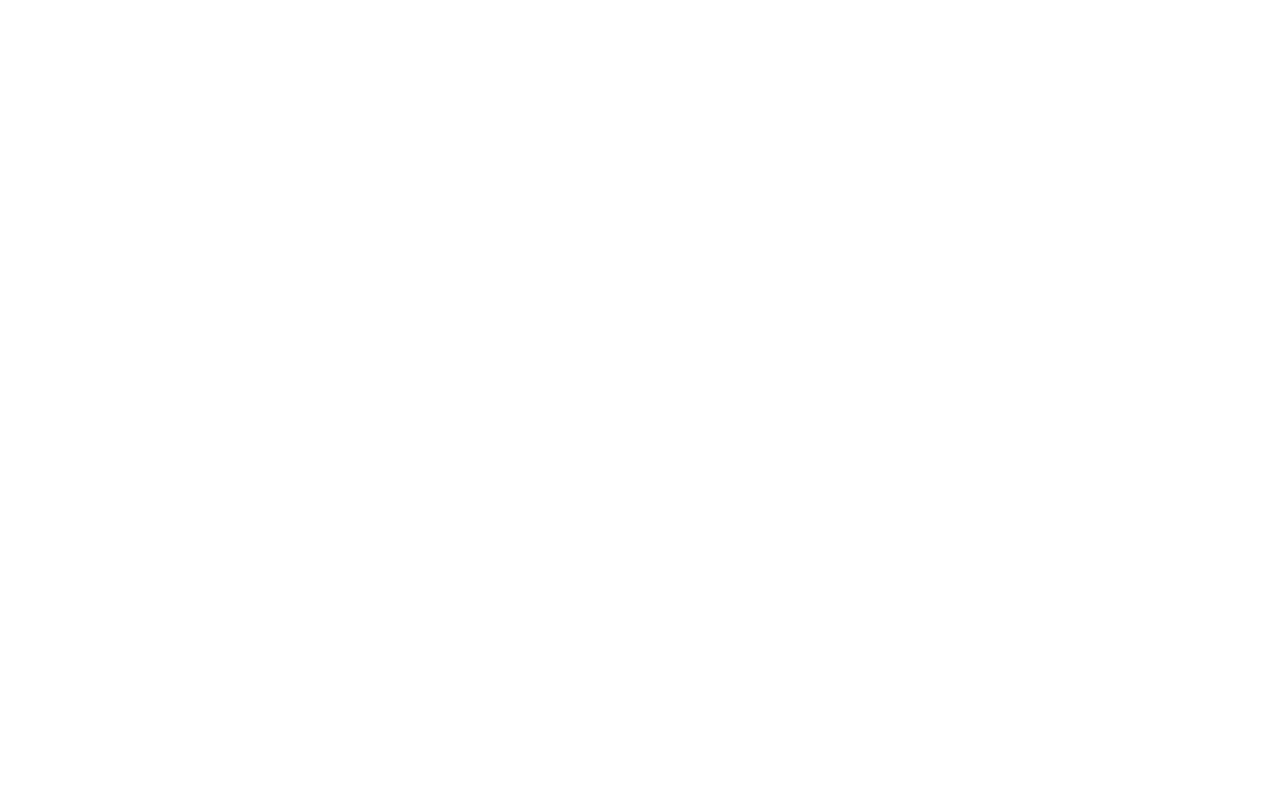
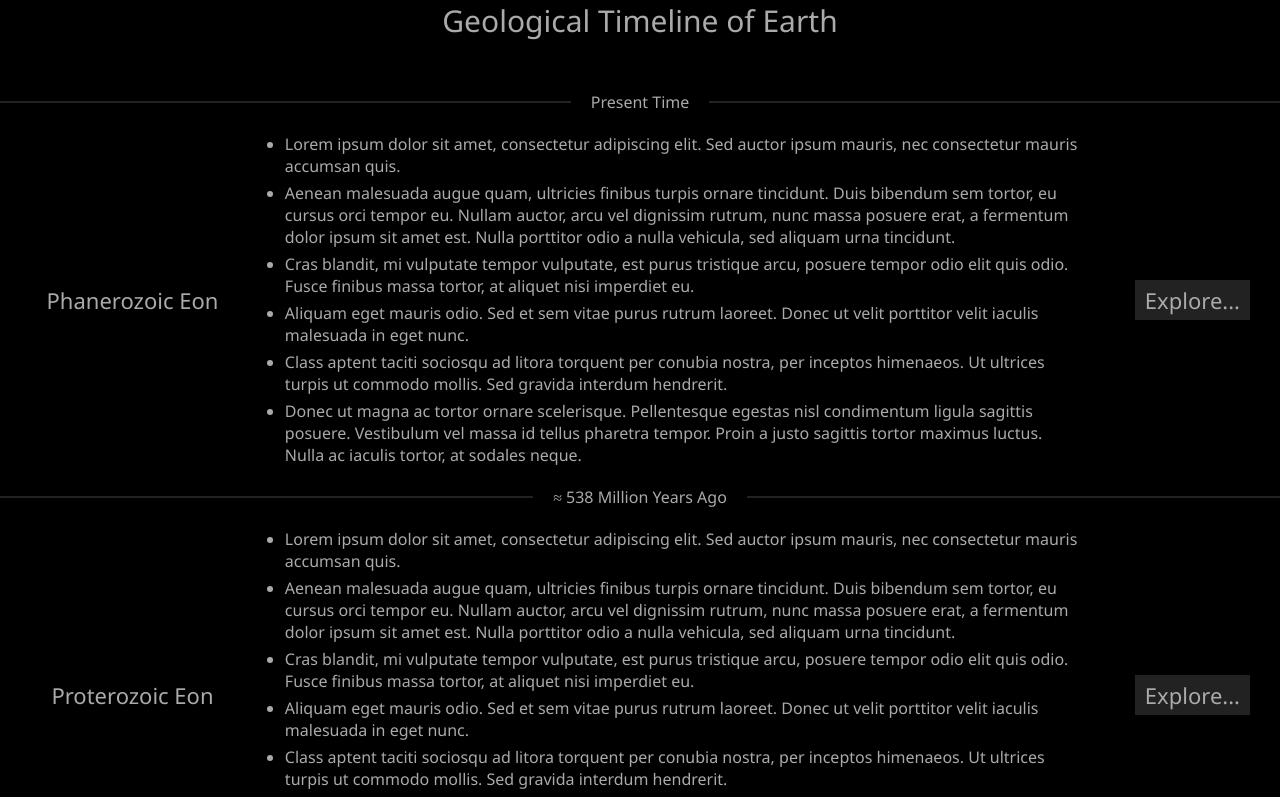
Before and after one commit to Offline2099/earth-app, an Angular app: page / in a window 1280 px wide. Shown: the top 797 px of the page. Built offline with nearby package versions, Linux system fonts and the light colour scheme.

Commit message:
Create base structure and layout

```diff
--- a/src/app/app.component.css
+++ b/src/app/app.component.css
@@ -0,0 +1,95 @@
+
+/* Header */
+
+.main-header {
+  display: flex;
+  flex-basis: 100%;
+  justify-content: center;
+  margin-bottom: 50px;
+  font-size: 30px;
+}
+
+
+/* Divvisions (Eons, Eras, Periods, Epochs) */
+
+.divisions-container {
+  display: flex;
+  flex: 1 1;
+  flex-direction: column;
+  align-items: center;
+  justify-content: space-evenly;
+}
+
+.division-block {
+  display: flex;
+  flex-direction: column;
+}
+
+.division-body {
+  display: flex;
+  flex: 1 1;
+  justify-content: center;
+  align-items: center;
+}
+
+.division-name {
+  display: flex;
+  flex-direction: column;
+  align-items: center;
+  font-size: 22px;
+  width: 300px;
+}
+
+
+/* Boundaries */
+
+.timeline-boundary {
+  display: flex;
+  justify-content: center;
+  align-items: center;
+}
+
+.timeline-boundary-line {
+  display: flex;
+  flex: 1 1 100%;
+  border-top: 2px solid #222;
+}
+
+.timeline-boundary-value {
+  margin: 0 20px;
+  white-space: nowrap;
+}
+
+
+/* Buttons */
+
+.timeline-button-container {
+  display: flex;
+  margin: 0 20px;
+  align-items: center;
+}
+
+.timeline-button {
+  margin: 10px;
+  padding: 5px 10px;
+  background: #222;
+  font-size: 22px;
+  cursor: pointer;
+}
+
+
+/* Descriptions */
+
+.division-description {
+  display: flex;
+  margin: 20px;
+  max-width: 800px;
+}
+
+.division-description li {
+  margin-bottom: 5px;
+}
+
+.division-description li:last-of-type {
+  margin-bottom: 0;
+}
--- a/src/app/app.component.html
+++ b/src/app/app.component.html
@@ -1 +1,165 @@
+
+<div class="main-header">Geological Timeline of Earth</div>
+
+<!-- Eons -->
+<div
+  *ngFor="let eon of eons"
+  class="division-block">
+
+  <!-- Eon Top Boundary -->
+  <div class="timeline-boundary">
+    <div class="timeline-boundary-line"></div>
+    <div class="timeline-boundary-value">
+      <span *ngIf="eon.end == 0">Present Time</span>
+      <span *ngIf="eon.end != 0">&#x2248; {{eon.end}} Million Years Ago</span>
+    </div>
+    <div class="timeline-boundary-line"></div>
+  </div>
+
+  <!-- Eon Body -->
+  <div class="division-body">
+
+    <!-- Eon Name -->
+    <div class="division-name">
+      <span>{{eon.name}} Eon</span>
+      <div *ngIf="eon.showEras" class="timeline-button" (click)="toggleEras(eon.name)">Hide Eras</div>
+    </div>
+
+    <!-- Eon Description -->
+    <div *ngIf="!eon.showEras" class="division-description">
+      <ul>
+        <li *ngFor="let text of eon.description">{{text}}</li>
+      </ul>
+    </div>
+
+    <!-- Eras -->
+    <div *ngIf="eon.eras && eon.showEras" class="divisions-container">
+
+      <div *ngFor="let era of eon.eraContainers" class="division-block">
+
+        <!-- Era Top Boundary -->
+        <div *ngIf="era != eon.eraContainers[0]" class="timeline-boundary">
+          <div class="timeline-boundary-line"></div>
+          <div class="timeline-boundary-value">
+            <span>&#x2248; {{era.end}} Million Years Ago</span>
+          </div>
+          <div class="timeline-boundary-line"></div>
+        </div>
+
+        <!-- Era Body -->
+        <div class="division-body">
+          <div class="division-name">
+            <span>{{era.name}} Era</span>
+            <div *ngIf="era.showPeriods" class="timeline-button" (click)="togglePeriods(eon.name, era.name)">Hide Periods</div>
+          </div>
+
+          <!-- Era Description -->
+          <div *ngIf="!era.showPeriods" class="division-description">
+            <ul>
+              <li *ngFor="let text of era.description">{{text}}</li>
+            </ul>
+          </div>
+
+          <!-- Periods -->
+          <div *ngIf="era.periods && era.showPeriods" class="divisions-container">
+
+            <div *ngFor="let period of era.periodContainers" class="division-block">
+
+              <!-- Period Top Boundary -->
+              <div *ngIf="period != era.periodContainers[0]" class="timeline-boundary">
+                <div class="timeline-boundary-line"></div>
+                <div class="timeline-boundary-value">
+                  <span>&#x2248; {{period.end}} Million Years Ago</span>
+                </div>
+                <div class="timeline-boundary-line"></div>
+              </div>
+
+              <!-- Period Body -->
+              <div class="division-body">
+
+                <div class="division-name">
+                  <span>{{period.name}} Period</span>
+                  <div *ngIf="period.showEpochs" class="timeline-button" (click)="toggleEpochs(eon.name, era.name, period.name)">Hide Epochs</div>
+                </div>
+
+                <!-- Period Description -->
+                <div *ngIf="!period.showEpochs" class="division-description">
+                  <ul>
+                    <li *ngFor="let text of period.description">{{text}}</li>
+                  </ul>
+                </div>
+
+                <!-- Epochs -->
+                <div *ngIf="period.epochs && period.showEpochs" class="divisions-container">
+
+                  <div *ngFor="let epoch of period.epochs" class="division-block">
+
+                    <!-- Epoch Top Boundary -->
+                    <div *ngIf="epoch != period.epochs[0]" class="timeline-boundary">
+                      <div class="timeline-boundary-line"></div>
+                      <div class="timeline-boundary-value">
+                        <span>&#x2248; {{epoch.end}} Million Years Ago</span>
+                      </div>
+                      <div class="timeline-boundary-line"></div>
+                    </div>
+
+                    <!-- Epoch Body -->
+                    <div class="division-body">
+
+                      <div class="division-name">{{epoch.name}} Epoch</div>
+
+                      <!-- Epoch Description -->
+                      <div class="division-description">
+                        <ul>
+                          <li *ngFor="let text of epoch.description">{{text}}</li>
+                        </ul>
+                      </div>
+
+                    </div>
+
+                  </div>
+
+                </div>
+
+                <!-- Epochs Button -->
+                <div *ngIf="period.epochs.length && !period.showEpochs" class="timeline-button-container">
+                  <div class="timeline-button" (click)="toggleEpochs(eon.name, era.name, period.name)">Explore...</div>
+                </div>
+
+              </div>
+
+            </div>
+
+          </div>
+
+          <!-- Periods Button -->
+          <div *ngIf="era.periods.length && !era.showPeriods" class="timeline-button-container">
+            <div class="timeline-button" (click)="togglePeriods(eon.name, era.name)">Explore...</div>
+          </div>
+
+        </div>
+
+      </div>
+
+    </div>
+
+    <!-- Eras Button -->
+    <div *ngIf="eon.eras.length && !eon.showEras" class="timeline-button-container">
+      <div class="timeline-button" (click)="toggleEras(eon.name)">Explore...</div>
+    </div>
+
+  </div>
+
+  <!-- Eon Bottom Boundary -->
+  <div *ngIf="eon === eons[eons.length - 1]" class="timeline-boundary">
+    <div class="timeline-boundary-line"></div>
+    <div class="timeline-boundary-value">
+      <span>&#x2248; {{eon.start}} Million Years Ago</span>
+    </div>
+    <div class="timeline-boundary-line"></div>
+  </div>
+
+</div>
+
+
 <router-outlet></router-outlet>
--- a/src/app/app.component.ts
+++ b/src/app/app.component.ts
@@ -1,10 +1,87 @@
-import { Component } from '@angular/core';
+import { Component, OnInit } from '@angular/core';
+
+import { EonContainer, EraContainer, PeriodContainer } from './data/interfaces'
+import { Timeline } from './data/timeline'
 
 @Component({
   selector: 'app-root',
   templateUrl: './app.component.html',
   styleUrls: ['./app.component.css']
 })
-export class AppComponent {
-  title = 'earth';
+export class AppComponent implements OnInit {
+
+  timeline = Timeline.reverse();
+
+  eons: EonContainer[] = [];
+
+  ngOnInit() {
+    this.constructEonContainers();
+  }
+
+  constructEonContainers(): void {
+    this.eons = this.timeline.map(eon => ({
+        name: eon.name,
+        start: eon.start,
+        end: eon.end,
+        eras: eon.eras,
+        description: eon.description,
+        showEras: false,
+        eraContainers: eon.eras.reverse().map(era => ({
+          name: era.name,
+          start: era.start,
+          end: era.end,
+          periods: era.periods,
+          description: era.description,
+          showPeriods: false,
+          periodContainers: era.periods.reverse().map(period => ({
+            name: period.name,
+            start: period.start,
+            end: period.end,
+            epochs: period.epochs.reverse(),
+            description: period.description,
+            showEpochs: false
+          }))
+        }))
+    }))
+  }
+
+  toggleEras(eonName: string): void {
+
+    let eon: EonContainer | undefined =
+      this.eons.find(eon => eon.name == eonName);
+    if (eon === undefined) return;
+
+    eon.showEras = !eon.showEras;
+  }
+
+  togglePeriods(eonName: string, eraName: string): void {
+
+    let eon: EonContainer | undefined =
+      this.eons.find(eon => eon.name == eonName);
+    if (eon === undefined) return;
+
+    let era: EraContainer | undefined =
+      eon.eraContainers.find(era => era.name == eraName);
+    if (era === undefined) return;
+
+    era.showPeriods = !era.showPeriods;
+  }
+
+  toggleEpochs(eonName: string, eraName: string, periodName: string): void {
+
+    let eon: EonContainer | undefined =
+      this.eons.find(eon => eon.name == eonName);
+    if (eon === undefined) return;
+
+    let era: EraContainer | undefined =
+      eon.eraContainers.find(era => era.name == eraName);
+    if (era === undefined) return;
+
+    let period: PeriodContainer | undefined =
+      era.periodContainers.find(period => period.name == periodName);
+    if (period === undefined) return;
+
+    period.showEpochs = !period.showEpochs;
+  }
+
 }
--- a/src/styles.css
+++ b/src/styles.css
@@ -1 +1,16 @@
-/* You can add global styles to this file, and also import other style files */
+
+body {
+  display: flex;
+  flex: 1 1 100%;
+  flex-direction: column;
+  min-height: 100vh;
+  background: #000;
+  color: #aaa;
+  font-family: 'Segoe UI';
+  cursor: default;
+}
+
+* {
+  margin: 0;
+  padding: 0;
+}
```
Also changed, not shown: src/app/data/interfaces.ts (+18 -3 lines), 1 other file (tests, documents, lock files or other folders).
